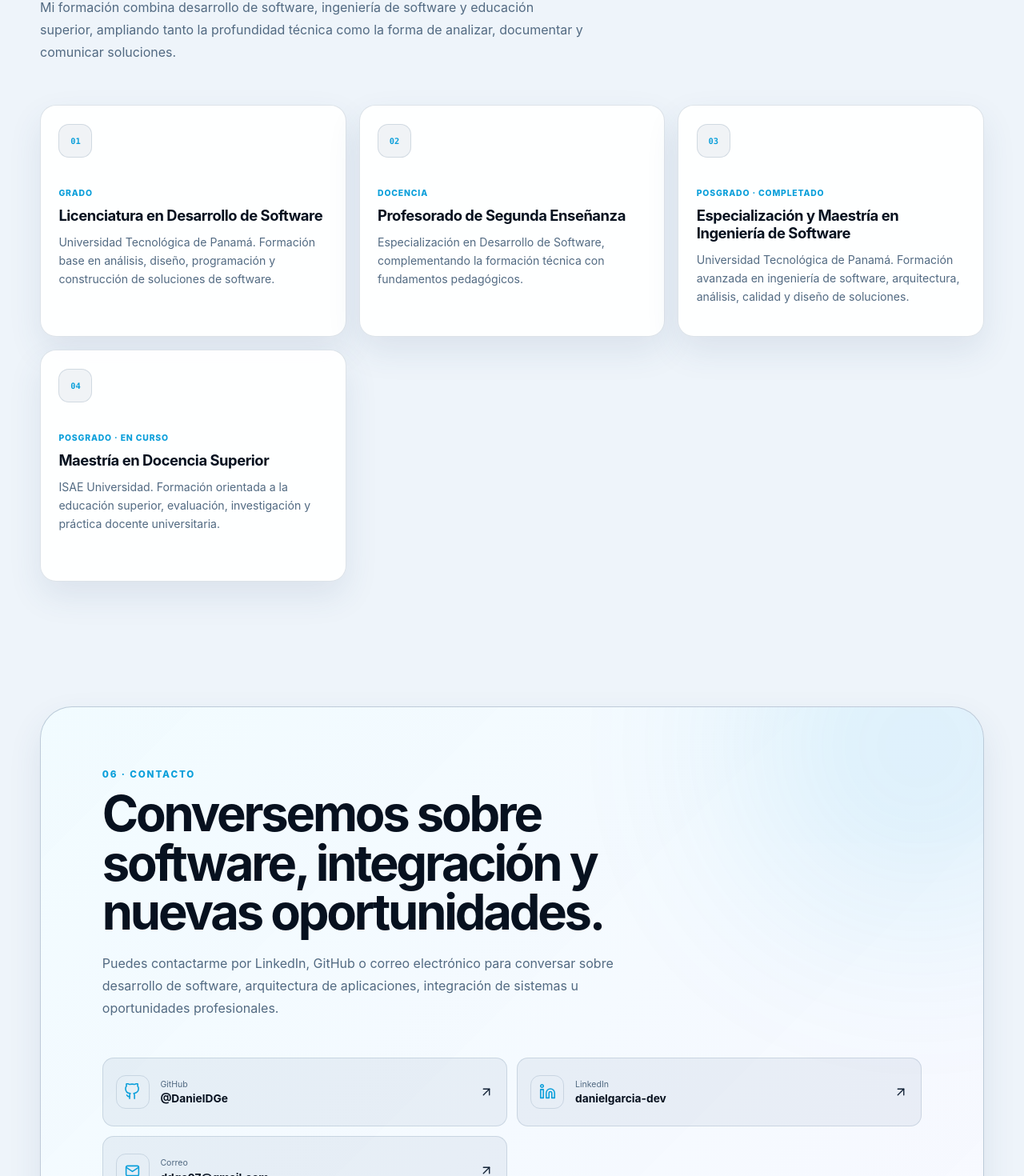
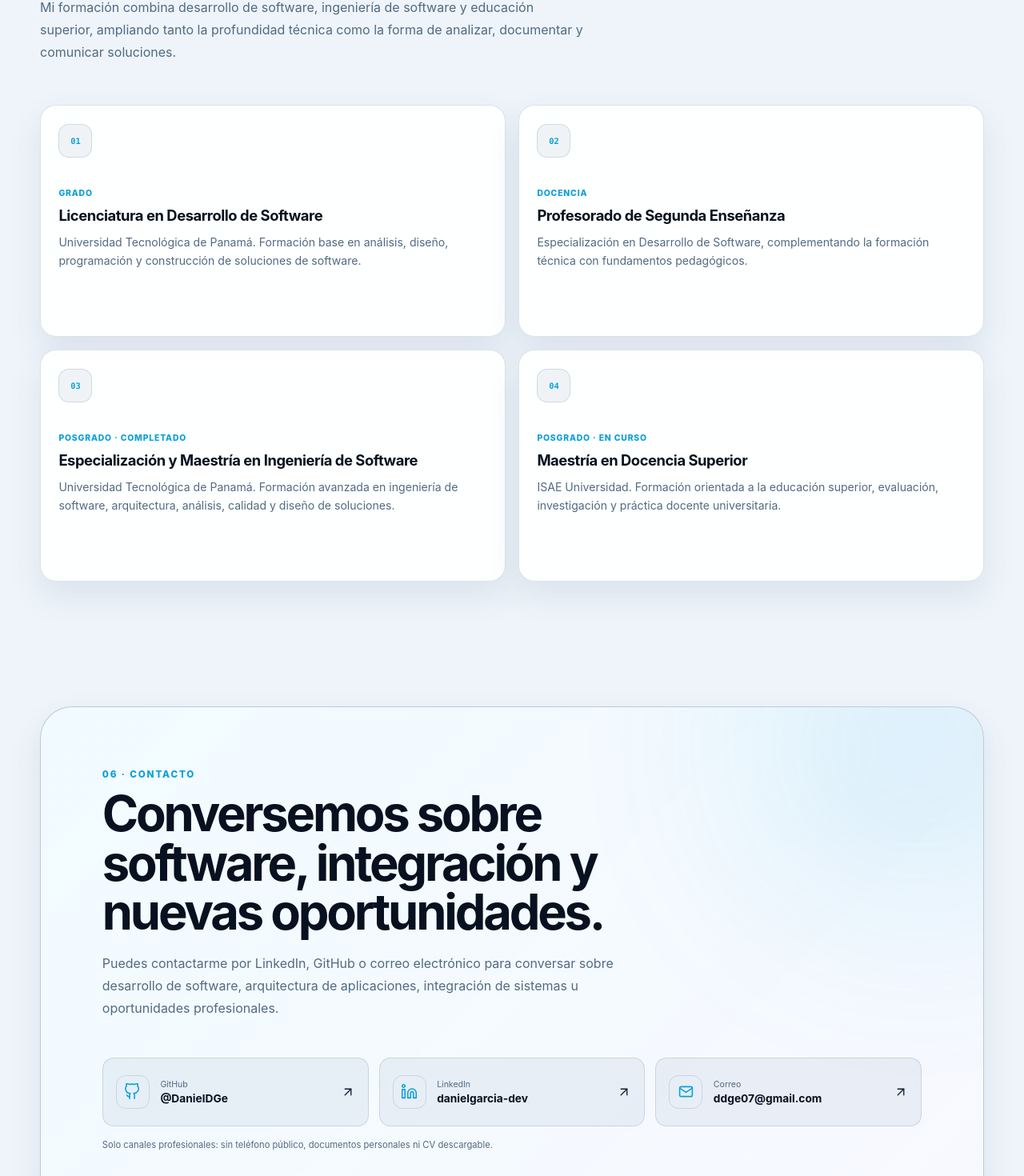
Before and after one commit to DanielDGe/danieldge.github.io, a React (Vite) app: page / in a window 1280 px wide. Shown: the part 5297-6767 px from the top of the page at 80% size. Built offline with nearby package versions, Linux system fonts and the light colour scheme.

Commit message:
style: adapt education and contact grids to final content

```diff
--- a/src/styles/global.css
+++ b/src/styles/global.css
@@ -1083,7 +1083,7 @@ svg {
 
 .education-grid {
   display: grid;
-  grid-template-columns: repeat(3, 1fr);
+  grid-template-columns: repeat(2, 1fr);
   gap: 1rem;
   margin-top: 3.25rem;
 }
@@ -1152,7 +1152,7 @@ svg {
 
 .contact-links {
   display: grid;
-  grid-template-columns: repeat(2, minmax(0, 1fr));
+  grid-template-columns: repeat(3, minmax(0, 1fr));
   gap: 0.8rem;
   margin-top: 3rem;
 }
@@ -1355,6 +1355,10 @@ svg {
   }
 
   .education-grid {
+    grid-template-columns: repeat(2, 1fr);
+  }
+
+  .contact-links {
     grid-template-columns: 1fr;
   }
 
@@ -1428,6 +1432,10 @@ svg {
 
   .projects-heading__note {
     display: none;
+  }
+
+  .education-grid {
+    grid-template-columns: 1fr;
   }
 
   .contact-links {
```
